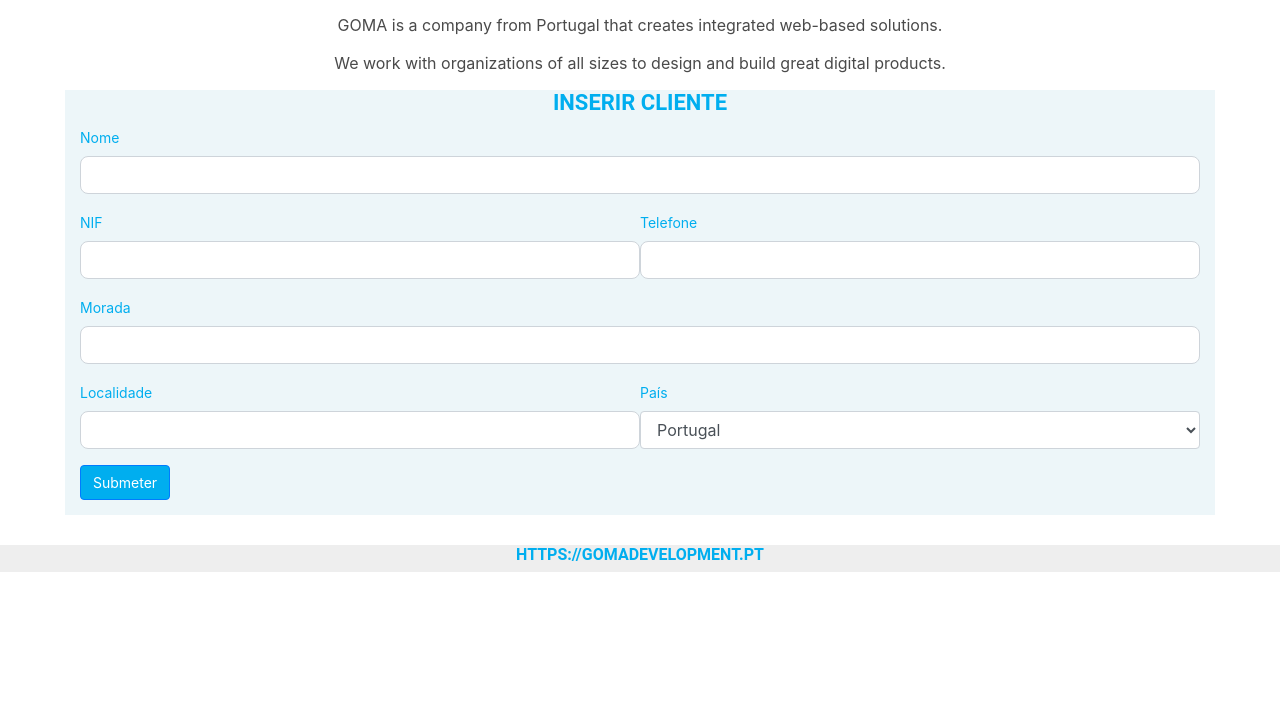
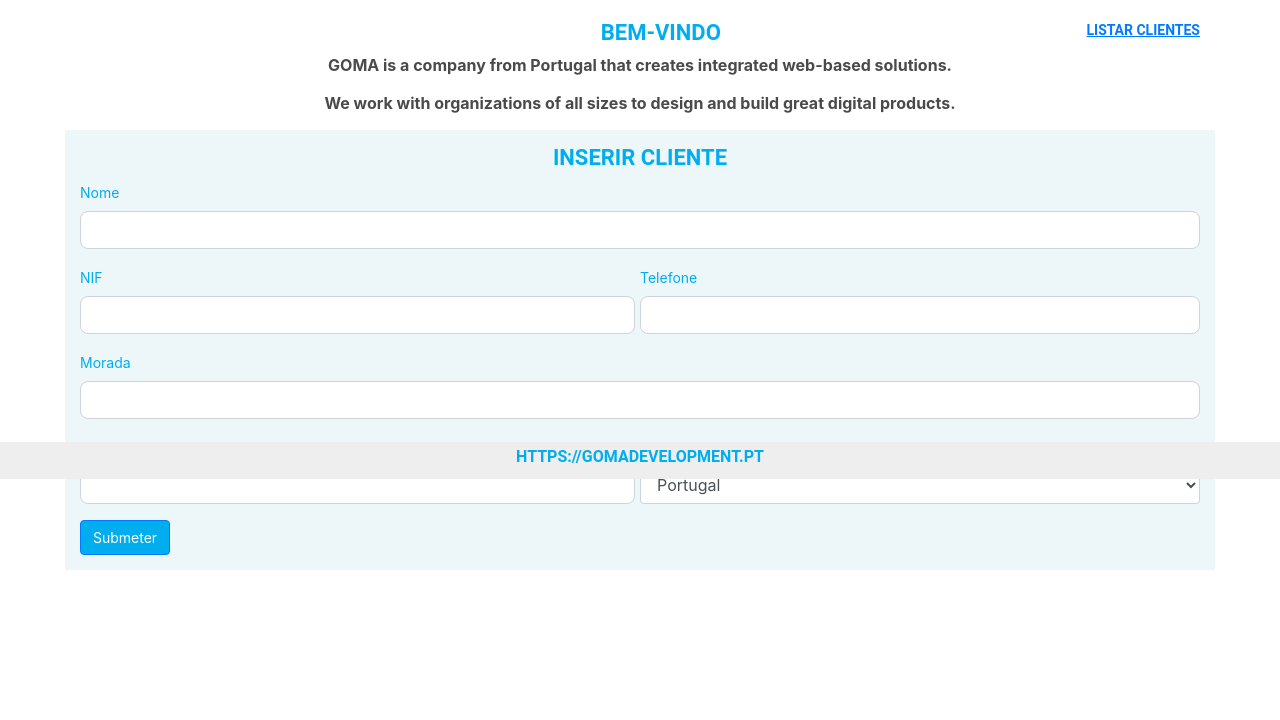
Before and after one commit to DanielNPaulino/challengeGOMA, a PHP site: page / in a window 1280 px wide. Shown: the part 321-1041 px from the top of the page. Before the commit the page ends 893 px from the top, so only its background shows below. Run offline with PHP 8.4, Linux system fonts and the light colour scheme.

Commit message:
some css adjustments

```diff
--- a/css/style.css
+++ b/css/style.css
@@ -1,4 +1,8 @@
 /*==================== Layout ===================*/
+body{
+    margin-bottom: 150px;
+}
+
 .container{
     max-width: 1150px;
 }
@@ -12,10 +16,12 @@
 /*==================== Header ===================*/
 header{
     border-bottom: 1px solid #CCCCCC;
+    padding: 10px 0;
 }
 
 header h1{
  font-size: 32px;
+ margin-top: 50px;
 }
 /*==================== Apresentação ===================*/
 a:link{
@@ -28,10 +34,12 @@ a:link{
 
 #presentation a:link{
     float: right;
+    padding-top: 20px;
 }
 
 #presentation h1{
     font-size: 22px;
+    padding-top: 20px;
 }
 
 #description p{
@@ -39,6 +47,7 @@ a:link{
     color: #4A4A4A;
     font-size: 16px;
     line-height: 22px;
+    font-weight: bold;
 }
 
 /*==================== Formulário ===================*/
@@ -49,6 +58,7 @@ a:link{
 
 #form h1{
     font-size: 22px;
+    padding-top: 15px;
 }
 
 #form label{
@@ -60,6 +70,10 @@ a:link{
 #form input{
     background: #FFFFFF;
     border-radius: 8px;
+}
+
+.formStyle{
+    padding-right: 5px;
 }
 
 #form button{
@@ -78,7 +92,6 @@ a:link{
     font-weight: bold;
     color: #FFFFFF;
     font-size: 16px;
-    margin-top: 15px;
 }
 
 .alertStyleError{
@@ -88,7 +101,6 @@ a:link{
     font-weight: bold;
     color: #FFFFFF;
     font-size: 16px;
-    margin-top: 15px;
 }
 
 
@@ -96,6 +108,7 @@ a:link{
 footer{
     background-color: #EEEEEE;
     margin-top: 30px;
+    padding: 5px 0;
 }
 
 footer h3{
@@ -110,6 +123,7 @@ footer h3{
 /*==================== Navegação ===================*/
 .navLink{
     float: right;
+    padding: 15px 0;
 }
 
 #navigation h1{
@@ -117,7 +131,8 @@ footer h3{
 }
 
 .lineUp{
-    display: inline;
+    display: inline-block;
+    padding: 15px 0;
 }
 
 #navigation h4{
--- a/index.php
+++ b/index.php
@@ -103,7 +103,7 @@
                             <input type="text" name="nome" class="form-control" id="nome">
                         </div>
 
-                        <div class="form-group halfWidth">
+                        <div class="form-group halfWidth formStyle">
                             <label for="nif">NIF</label>
                             <input type="number" name="nif" class="form-control" id="nif">
                         </div>
@@ -118,7 +118,7 @@
                             <input type="text" name="morada" class="form-control" id="morada">
                         </div>
 
-                        <div class="form-group halfWidth">
+                        <div class="form-group halfWidth formStyle">
                             <label for="localidade">Localidade</label>
                             <input type="text" name="localidade" class="form-control" id="localidade">
                         </div>
@@ -143,7 +143,7 @@
 
 
     <!--Footer-->
-    <footer>
+    <footer class="fixed-bottom">
         <div class="container">
             <div class="row">
                 <div class="col-sm-12">
--- a/listClient.php
+++ b/listClient.php
@@ -120,7 +120,7 @@ $connect = mysqli_connect("localhost", "root", "", "goma")or die("cannot connect
     </section>
 
     <!--Footer-->
-    <footer>
+    <footer class="fixed-bottom">
         <div class="container">
             <div class="row">
                 <div class="col-sm-12">
```
